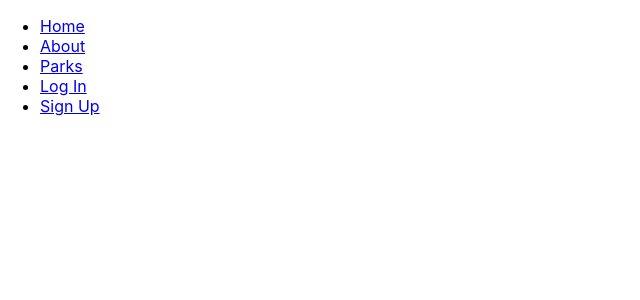
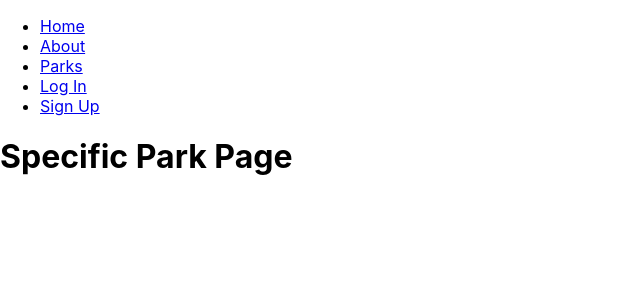
Before and after one commit to mkopsho/stwrdshp, a React (Create React App) app in the folder stwrdshp-frontend/: page /parks/1 in a window 1280 px wide. Shown: the top 300 px of the page, without its empty margins (0-640 px from the left). Built offline with nearby package versions, Linux system fonts and the light colour scheme.

Commit message:
Stubbing out singular Parks and nested routes

```diff
--- a/stwrdshp-frontend/src/App.js
+++ b/stwrdshp-frontend/src/App.js
@@ -3,10 +3,11 @@ import './App.css'
 import { BrowserRouter as Router, Switch, Route, Redirect } from 'react-router-dom'
 import About from './components/About'
 import Home from './components/Home'
+import LogIn from './components/LogIn'
 import NavBar from './components/NavBar'
-import LogIn from './components/LogIn'
+import Park from './components/Park'
+import ParksContainer from './containers/ParksContainer'
 import SignUp from './components/SignUp'
-import ParksContainer from './containers/ParksContainer'
 
 // Test fetch to check backend/API connectivity
 // function testFetch() {
@@ -29,6 +30,7 @@ function App() {
         <Switch>
           <Route exact path="/" component={Home} />
           <Route exact path="/about" component={About} />
+          <Route path="/parks/:parkId" render={() => <Park />} />
           <Route exact path="/parks" component={ParksContainer} />
           <Route exact path="/login" component={LogIn} />
           <Route exact path="/signup" component={SignUp} />
@@ -38,7 +40,6 @@ function App() {
               localStorage.removeItem("username")
               localStorage.removeItem("logged_in")
             }
-            // TODO: Make a fetch to terminate session
             return <Redirect to='/' />
           }} />
         </Switch>
--- /dev/null
+++ b/stwrdshp-frontend/src/components/Park.js
@@ -0,0 +1,14 @@
+import React from 'react'
+
+const Park = (props) => {
+  console.log(props)
+  return (
+    <div>
+      <h1>
+        Specific Park Page
+      </h1>
+    </div>
+  )
+}
+
+export default Park
--- a/stwrdshp-frontend/src/components/ParkCard.js
+++ b/stwrdshp-frontend/src/components/ParkCard.js
@@ -1,7 +1,7 @@
 import React from 'react'
 import { NavLink } from 'react-router-dom'
 
-function ParkCard(props) {
+const ParkCard = (props) => {
   console.log("I'm being rendered")
   return (
     <div className="park_card" >
```
